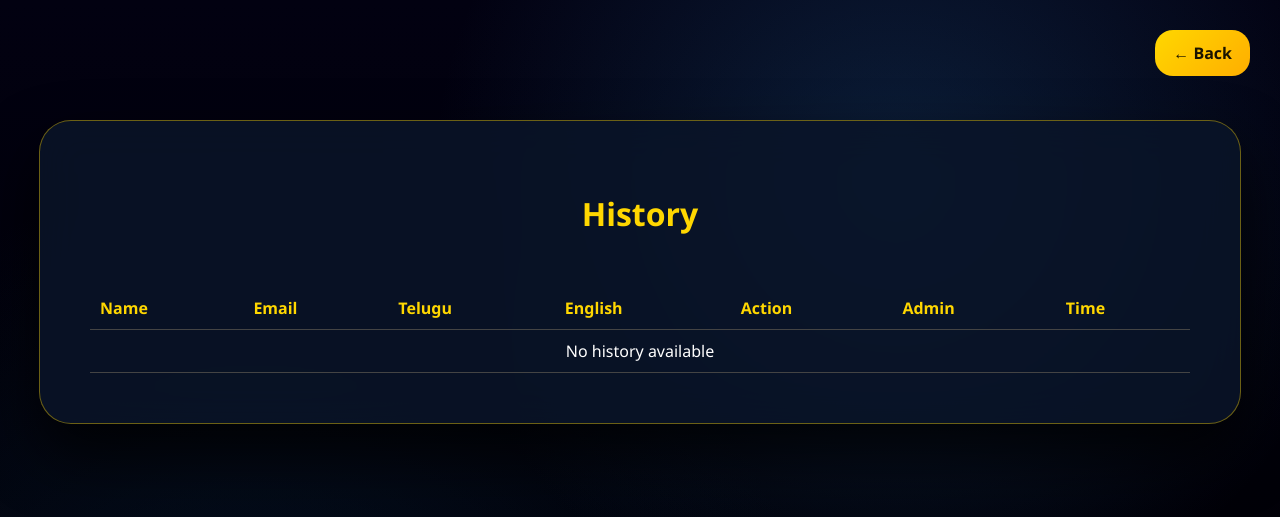
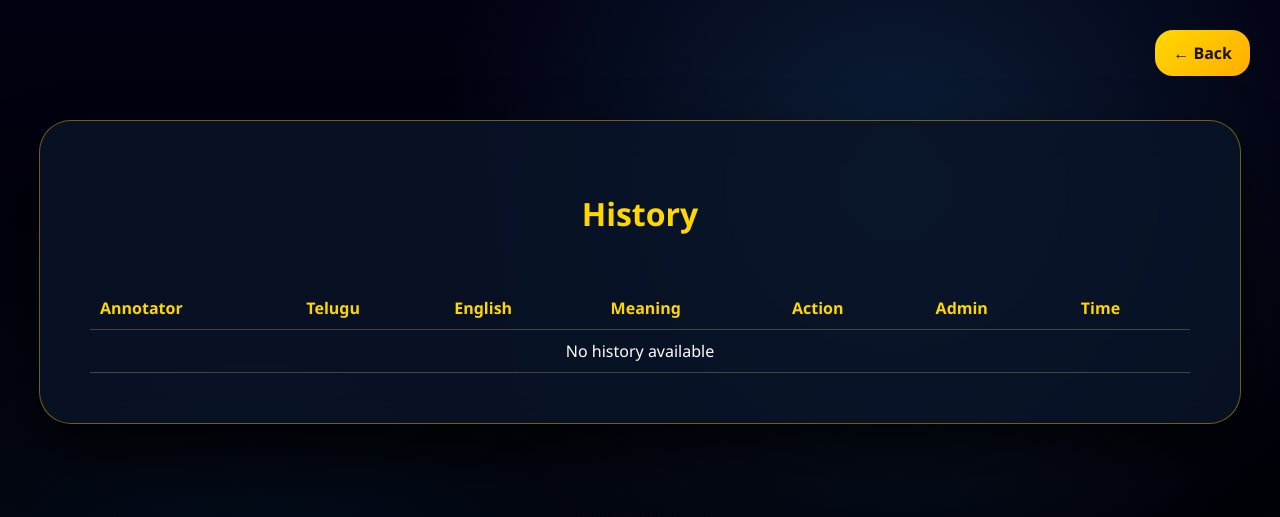
Before and after one commit to Pawankumar1908/Annotator, a Flask app: page /admin/history in a window 1280 px wide. Shown: the top 517 px of the page. Run offline with Flask 3, Linux system fonts and the light colour scheme; the visitor is signed in with stand-in values (Sample User, id 1); data that the repository does not hold is empty; some libraries are stand-ins or nearby versions.

Commit message:
Update admin_history.html

```diff
--- a/templates/admin_history.html
+++ b/templates/admin_history.html
@@ -50,10 +50,10 @@
 
             <thead>
                 <tr>
-                        <th>Name</th>
-                        <th>Email</th>
+                    <th>Annotator</th>
                     <th>Telugu</th>
                     <th>English</th>
+                    <th>Meaning</th>
                     <th>Action</th>
                     <th>Admin</th>
                     <th>Time</th>
@@ -68,18 +68,18 @@
 
                 <tr>
 
-                        <td>{{ row["name"] }}</td>
-                        <td>{{ row["annotator"] }}</td>
+                    <td>{{ row.annotator }}</td>
 
-                        <td>{{ row["proverb_telugu"] }}</td>
-                        <td>{{ row["proverb_english"] }}</td>
+                    <td>{{ row.proverb_telugu }}</td>
+                    <td>{{ row.proverb_english }}</td>
+                    <td>{{ row.meaning_english }}</td>
 
-                        <td class="{{ row['action'] }}">
-                            {{ row["action"] }}
+                    <td class="{{ row.action }}">
+                        {{ row.action }}
                     </td>
 
-                        <td>{{ row["admin"] }}</td>
-                        <td>{{ row["timestamp"] }}</td>
+                    <td>{{ row.admin }}</td>
+                    <td>{{ row.timestamp }}</td>
 
                 </tr>
 
@@ -88,7 +88,9 @@
                 {% else %}
 
                 <tr>
-                        <td colspan="7" style="text-align:center;">No history available</td>
+                    <td colspan="7" style="text-align:center;">
+                        No history available
+                    </td>
                 </tr>
 
                 {% endif %}
@@ -102,5 +104,4 @@
 </div>
 
 </body>
-
 </html>
```
Lines whose indentation alone changed are shown as unchanged.
